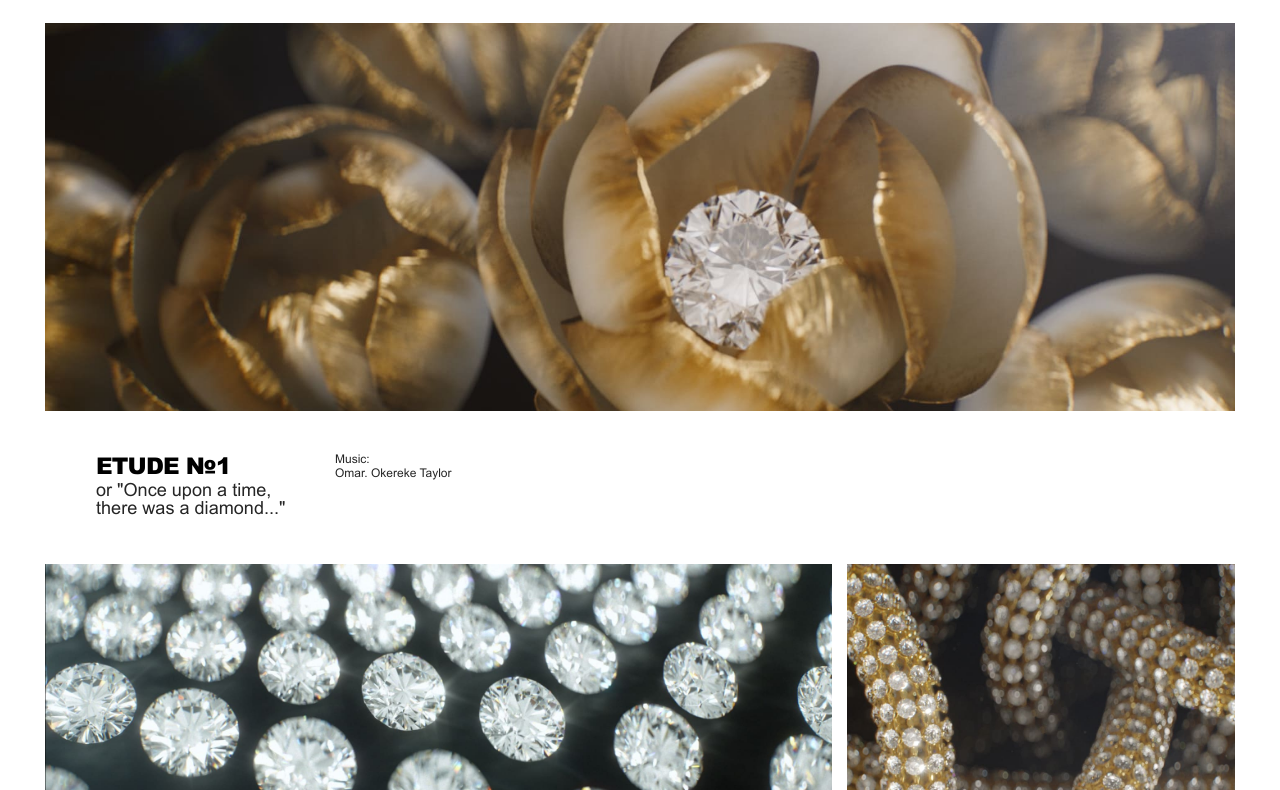
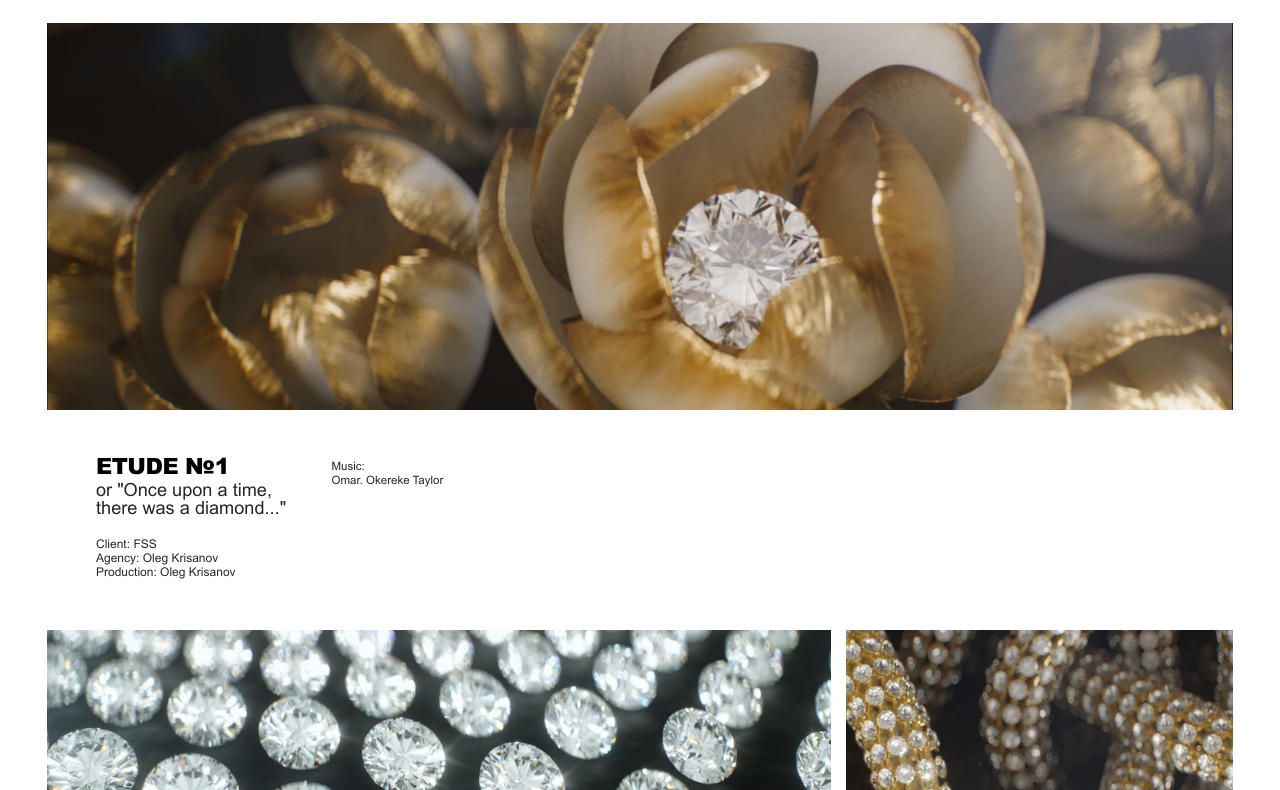
Before and after one commit to egorrya/design-landing, a website: page en/projects/etude.html in a window 1280 px wide. Shown: the part 90-880 px from the top of the page. Drawn offline with Linux system fonts and the light colour scheme.

Commit message:
new adaptive desktop views

```diff
--- a/en/projects/etude.html
+++ b/en/projects/etude.html
@@ -66,11 +66,11 @@
             <h4 class="project__subtitle">
               or "Once upon a time, there was a diamond..."
             </h4>
-            <!-- <div class="project__brief">
+            <div class="project__brief">
               <p>Client: FSS</p>
               <p>Agency: Oleg Krisanov</p>
               <p>Production: Oleg Krisanov</p>
-            </div> -->
+            </div>
           </div>
 
           <p class="project__description">
--- a/sass/abstracts/_mixins.scss
+++ b/sass/abstracts/_mixins.scss
@@ -73,12 +73,12 @@
   }
 
   @include respond(desk) {
-    padding-left: 0;
-    padding-right: 0;
+    padding-left: 3.7vw;
+    padding-right: 3.7vw;
 
-    max-width: 119rem;
-    margin-left: auto;
-    margin-right: auto;
+    // max-width: 119rem;
+    // margin-left: auto;
+    // margin-right: auto;
   }
 
   @include respond(phone-land) {
--- a/sass/base/_base.scss
+++ b/sass/base/_base.scss
@@ -10,7 +10,7 @@ html {
   font-size: 62.5%; // 1rem = 10px
 
   @include respond(big-desk) {
-    font-size: 75%;
+    // font-size: 75%;
   }
 }
 
--- a/sass/layout/_footer.scss
+++ b/sass/layout/_footer.scss
@@ -4,6 +4,10 @@
   left: 0;
 
   height: 9rem;
+
+  @include respond(desk) {
+    height: 7vw;
+  }
 
   &__content {
     position: absolute;
@@ -12,7 +16,7 @@
     bottom: 0;
     margin-left: auto;
     margin-right: auto;
-    max-width: 119rem;
+    // max-width: 119rem;
 
     padding: 0 3rem 3rem;
 
@@ -28,7 +32,7 @@
     }
 
     @include respond(desk) {
-      padding: 0 0 2.6rem;
+      padding: 0 3.7vw 4.8vh;
     }
 
     @include respond(phone-land) {
@@ -60,7 +64,7 @@
     }
 
     @include respond(desk) {
-      font-size: 1.1rem;
+      font-size: 0.85vw;
     }
 
     @include respond(phone-land) {
@@ -82,6 +86,10 @@
       font-size: 0.71rem;
     }
 
+    @include respond(desk) {
+      font-size: 0.545vw;
+    }
+
     @include respond(phone-land) {
       // @include respond(tab-port) {
       margin-top: 1.8rem;
--- a/sass/layout/_header.scss
+++ b/sass/layout/_header.scss
@@ -17,8 +17,8 @@
   }
 
   @include respond(desk) {
-    padding-top: 4.4rem;
-    padding-bottom: 4.4rem;
+    padding-top: 3.5vw;
+    padding-bottom: 3.5vw;
   }
 
   @include respond(phone-land) {
@@ -52,8 +52,9 @@
     }
 
     @include respond(desk) {
-      max-width: 40rem;
-      font-size: 2.586rem;
+      max-width: 40vw;
+      // font-size: 2.586rem;
+      font-size: 1.92vw;
       letter-spacing: -1.44px;
     }
 
--- a/sass/layout/_navigation.scss
+++ b/sass/layout/_navigation.scss
@@ -111,6 +111,12 @@
         padding: 0rem;
         margin-top: 0.8rem;
       }
+
+      @include respond(desk) {
+        margin-top: 0.2rem;
+
+        font-size: 1.4vw;
+      }
     }
 
     &:hover,
@@ -136,6 +142,10 @@
         color: $color-black;
         padding: 0rem 0.23rem;
       }
+
+      @include respond(desk) {
+        padding: 0rem 0.18vw;
+      }
     }
   }
 
@@ -149,12 +159,18 @@
     text-decoration: none;
 
     @include respond(tab-port) {
-      margin-left: 1.2rem;
+      margin-left: 1.2vw;
 
       font-size: 1.8rem;
       line-height: 1.15;
       padding: 0rem 0.1rem;
       letter-spacing: 0px;
+    }
+
+    @include respond(desk) {
+      // font-size: 1.35vw;
+      padding: 0 !important;
+      font-size: 1.4vw;
     }
 
     &:hover {
--- a/sass/layout/_project.scss
+++ b/sass/layout/_project.scss
@@ -103,11 +103,11 @@
     }
 
     @include respond(desk) {
-      padding-left: 5.1rem;
+      padding-left: 3.8vw;
 
-      margin-top: 4.1rem;
-      font-size: 2.3rem;
-      letter-spacing: -0.8px;
+      margin-top: 3.33vw;
+      font-size: 1.75vw;
+      letter-spacing: -0.5px;
     }
 
     @include respond(phone-land) {
@@ -145,11 +145,11 @@
     }
 
     @include respond(desk) {
-      padding-left: 5.1rem;
+      padding-left: 3.8vw;
 
-      font-size: 1.81rem;
+      font-size: 1.42vw;
       line-height: 1;
-      max-width: 24.1rem;
+      max-width: 18.8vw;
     }
 
     @include respond(phone-land) {
@@ -186,9 +186,13 @@
     }
 
     @include respond(desk) {
-      padding-left: 4.9rem;
+      margin-top: 3.33vw;
+      padding-top: 0.5vw;
 
-      line-height: 1.2;
+      padding-left: 3.4vw;
+
+      font-size: 0.9vw;
+      line-height: 1.25;
     }
 
     @include respond(phone-land) {
@@ -220,9 +224,12 @@
     }
 
     @include respond(desk) {
-      padding-top: 1.9rem;
-      padding-left: 5.2rem;
+      padding-top: 1.5vw;
+      padding-left: 3.8vw;
+
+      font-size: 0.94vw;
       line-height: 1.18;
+      max-width: 18.8vw;
     }
   }
 
@@ -242,7 +249,7 @@
     }
 
     @include respond(desk) {
-      padding-top: 3.4rem;
+      padding-top: 2.6vw;
 
       // margin-right: 0.08rem;
     }
@@ -273,7 +280,7 @@
     }
 
     @include respond(desk) {
-      margin-top: 1.3rem;
+      margin-top: 1.2vw;
     }
 
     img {
@@ -359,7 +366,7 @@
     }
 
     @include respond(desk) {
-      padding: 4.2rem 0 4rem;
+      padding: 3.3vw 0;
     }
 
     a {
@@ -377,7 +384,7 @@
       }
 
       @include respond(desk) {
-        font-size: 2.4rem;
+        font-size: 1.8vw;
       }
 
       @include respond(phone-land) {
--- a/sass/pages/_about.scss
+++ b/sass/pages/_about.scss
@@ -13,7 +13,7 @@
   }
 
   @include respond(desk) {
-    padding-top: 4.5rem;
+    padding-top: 6.2vh;
   }
 
   &__container {
@@ -45,6 +45,10 @@
       @include respond(tab-land) {
         margin-top: 0rem;
       }
+
+      @include respond(desk) {
+        margin-bottom: 0.8rem;
+      }
     }
   }
 
@@ -72,7 +76,11 @@
     }
 
     @include respond(desk) {
-      max-width: 29.4%;
+      padding-left: 3.7vw;
+
+      font-size: 1.86vw;
+
+      max-width: 29%;
       line-height: 1.1;
     }
 
@@ -100,7 +108,7 @@
 
       @include respond(desk) {
         padding-top: 0rem;
-        padding-left: 5rem;
+        padding-left: 3.7vw;
         max-width: 50%;
       }
 
@@ -126,9 +134,9 @@
     }
 
     @include respond(desk) {
-      padding-left: 3.65rem;
+      padding-left: 3.2vw;
       vertical-align: top;
-      width: 70%;
+      width: 70.5%;
 
       margin-bottom: 5.8rem;
     }
@@ -164,7 +172,10 @@
     }
 
     @include respond(desk) {
-      margin-bottom: 1.12rem;
+      font-size: 1.8vw;
+      line-height: 1.5;
+
+      margin-bottom: 1vw;
     }
   }
 
@@ -185,7 +196,7 @@
 
     @include respond(desk) {
       width: 27.5%;
-      margin-bottom: 1.6rem;
+      margin-bottom: 4.6vw;
     }
 
     &:first-child {
@@ -212,7 +223,7 @@
       }
 
       @include respond(desk) {
-        margin-right: 5.5%;
+        margin-right: 6%;
       }
     }
 
@@ -237,10 +248,10 @@
       }
 
       @include respond(desk) {
-        font-size: 0.9rem;
+        font-size: 0.7vw;
         line-height: 1.4;
         padding-left: 0rem;
-        max-width: 73%;
+        max-width: 85%;
       }
     }
   }
@@ -299,6 +310,12 @@
       margin-top: 0rem;
     }
 
+    @include respond(desk) {
+      flex: 0 0 25%;
+
+      margin-top: 1vw;
+    }
+
     &:nth-child(3n) {
       flex: 0 0 100%;
 
@@ -321,7 +338,7 @@
       }
 
       @include respond(desk) {
-        margin-top: 6rem;
+        margin-top: 5.5vw;
       }
     }
 
@@ -346,12 +363,31 @@
         max-width: 65%;
         // margin-left: 0;
       }
+
+      @include respond(desk) {
+        max-width: 85%;
+        max-height: 3vw;
+      }
+    }
+
+    &:nth-child(2) {
+      img {
+        @include respond(desk) {
+          margin-right: 47%;
+          max-height: 3.5vw;
+        }
+      }
     }
 
     &:nth-child(3) {
       img {
         max-width: 70%;
         max-height: 3.5rem;
+
+        @include respond(desk) {
+          max-width: 87%;
+          max-height: 4vw;
+        }
       }
     }
 
@@ -362,6 +398,11 @@
 
         @include respond(tab-land) {
           margin-left: 2.5rem;
+        }
+
+        @include respond(desk) {
+          margin-left: 30%;
+          max-height: 3.5vw;
         }
       }
     }
@@ -379,6 +420,11 @@
         @include respond(tab-land) {
           margin-right: 0rem;
           max-height: 5rem;
+        }
+
+        @include respond(desk) {
+          margin-right: 13%;
+          max-height: 4vw;
         }
       }
     }
@@ -399,6 +445,10 @@
           margin-top: 0rem;
           max-height: 3rem;
         }
+
+        @include respond(desk) {
+          max-height: 3vw;
+        }
       }
     }
 
@@ -415,6 +465,13 @@
           max-height: 4rem;
           margin-left: 0rem;
           margin-top: -0.5rem;
+        }
+
+        @include respond(desk) {
+          // margin-top: 0;
+          margin-left: 7%;
+
+          max-height: 3.5vw;
         }
       }
     }
@@ -436,6 +493,12 @@
 
           max-width: 70%;
         }
+
+        @include respond(desk) {
+          margin-right: 0%;
+
+          max-height: 4vw;
+        }
       }
     }
 
@@ -454,6 +517,12 @@
           padding-top: 0rem;
           margin-right: 2rem;
         }
+
+        @include respond(desk) {
+          max-height: 4vw;
+          max-width: 70%;
+          margin-right: 24%;
+        }
       }
     }
 
@@ -465,6 +534,14 @@
 
         @include respond(tab-land) {
           margin-left: 3.1rem;
+        }
+
+        @include respond(desk) {
+          margin-top: 0;
+
+          max-height: 2vw;
+          margin-left: auto;
+          margin-right: auto;
         }
       }
     }
@@ -478,6 +555,14 @@
         @include respond(tab-land) {
           margin-left: 1.5rem;
         }
+
+        @include respond(desk) {
+          margin-top: 0;
+
+          max-height: 3.5vw;
+          margin-left: auto;
+          margin-right: auto;
+        }
       }
     }
   }
--- a/sass/pages/_contact.scss
+++ b/sass/pages/_contact.scss
@@ -10,7 +10,7 @@
   }
 
   @include respond(desk) {
-    padding-top: 4rem;
+    padding-top: 5.5vh;
   }
 
   @include respond(phone-land) {
@@ -25,7 +25,7 @@
       }
 
       @include respond(desk) {
-        padding-left: 4.8rem;
+        padding-left: 3.8vw;
       }
     }
 
@@ -37,13 +37,17 @@
       }
 
       @include respond(desk) {
-        padding-left: 5rem;
+        padding-left: 3.8vw;
       }
     }
 
     &:last-child {
       @include respond(tab-port) {
         padding-left: 4.2rem;
+      }
+
+      @include respond(desk) {
+        padding-left: 3.2vw;
       }
 
       @include respond(phone-land) {
@@ -78,7 +82,7 @@
     }
 
     @include respond(desk) {
-      font-size: 2.6rem;
+      font-size: 2vw;
     }
 
     @include respond(phone-land) {
@@ -110,7 +114,11 @@
     }
 
     @include respond(desk) {
-      padding-top: 1.15rem;
+      padding-top: 1.4vh;
+
+      font-size: 1.4vw;
+
+      margin-bottom: 3vh;
     }
 
     @include respond(phone-land) {
@@ -134,7 +142,9 @@
     }
 
     @include respond(desk) {
-      line-height: 1.3;
+      line-height: 1.2;
+
+      font-size: 1.4vw;
     }
 
     @include respond(phone-land) {
@@ -161,6 +171,10 @@
       margin-bottom: 2.3rem;
     }
 
+    @include respond(desk) {
+      margin-bottom: 3.6vh;
+    }
+
     @include respond(phone-land) {
       // @include respond(tab-port) {
       margin-bottom: 2.65rem;
@@ -170,6 +184,10 @@
   &__list {
     @include respond(tab-port) {
       padding-top: 1.48rem;
+    }
+
+    @include respond(desk) {
+      padding-top: 2vh;
     }
 
     @include respond(phone-land) {
@@ -200,7 +218,9 @@
     }
 
     @include respond(desk) {
-      line-height: 1.3;
+      line-height: 1.25;
+
+      font-size: 1.4vw;
     }
 
     @include respond(phone-land) {
--- a/sass/pages/_home.scss
+++ b/sass/pages/_home.scss
@@ -4,16 +4,14 @@
   display: flex;
   flex-direction: column;
   justify-content: center;
-  height: 78vh;
-  left: 0;
-  top: 50%;
+  height: 75vh;
 
   @include respond(tab-land) {
     padding-left: 4.8rem;
   }
 
   @include respond(desk) {
-    padding-left: 0rem;
+    padding-left: 5.4vw;
   }
 
   @include respond(phone-land) {
@@ -42,7 +40,6 @@
     }
 
     @include respond(tab-land) {
-      font-size: 3.35rem;
       max-width: 80%;
 
       margin-bottom: 2.1rem;
@@ -51,10 +48,10 @@
     @include respond(desk) {
       max-width: 60% !important;
 
-      font-size: 3rem;
+      font-size: 2.35vw;
       max-width: 80%;
 
-      margin-bottom: 2rem;
+      margin-bottom: 2.8vh;
     }
 
     @include respond(phone-land) {
@@ -102,7 +99,7 @@
     }
 
     @include respond(desk) {
-      font-size: 2.97rem;
+      font-size: 2.3vw;
     }
 
     @include respond(phone-land) {
--- a/sass/pages/_projects.scss
+++ b/sass/pages/_projects.scss
@@ -33,12 +33,12 @@
       margin-bottom: 1.3rem;
     }
 
+    @include respond(desk) {
+      margin-bottom: 2vh;
+    }
+
     &:not(:nth-child(3n)) {
       @include respond(tab-port) {
-        margin-right: 1.25%;
-      }
-
-      @include respond(tab-land) {
         margin-right: 1.25%;
       }
     }
@@ -93,6 +93,10 @@
       padding: 4.4rem 4.8rem;
     }
 
+    @include respond(desk) {
+      padding: 10.75% 12%;
+    }
+
     @include respond(phone-land) {
       // @include respond(tab-port) {
       padding: 10.5% 12%;
@@ -123,6 +127,10 @@
         font-size: 2.2rem;
       }
 
+      @include respond(desk) {
+        font-size: 1.75vw;
+      }
+
       @include respond(phone-land) {
         // @include respond(tab-port) {
         font-size: 2.2rem;
@@ -146,6 +154,10 @@
       @include respond(tab-land) {
         margin-top: 0rem;
         font-size: 1.8rem;
+      }
+
+      @include respond(desk) {
+        font-size: 1.41vw;
       }
 
       @include respond(phone-land) {
```
Also changed, not shown: css/style.css.
